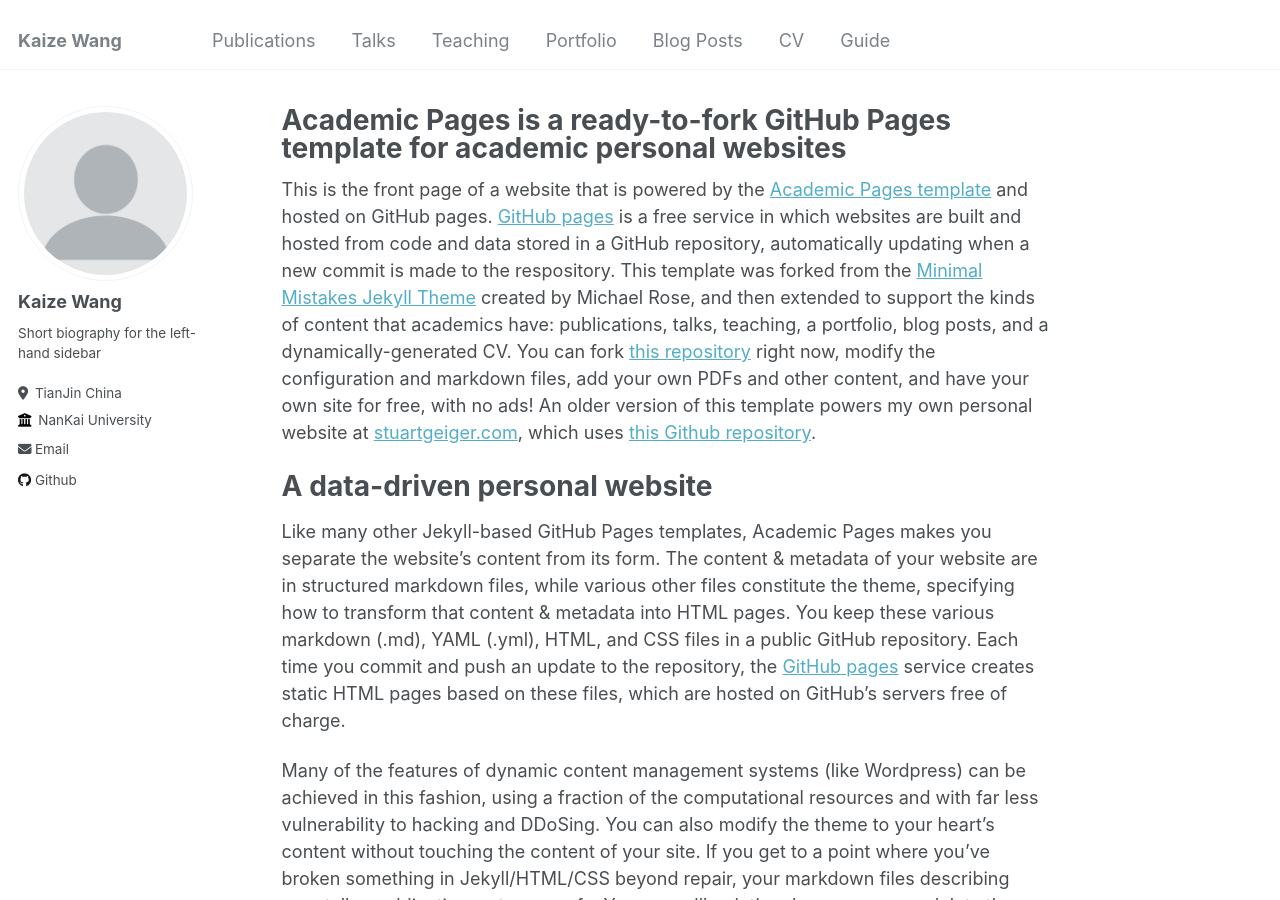
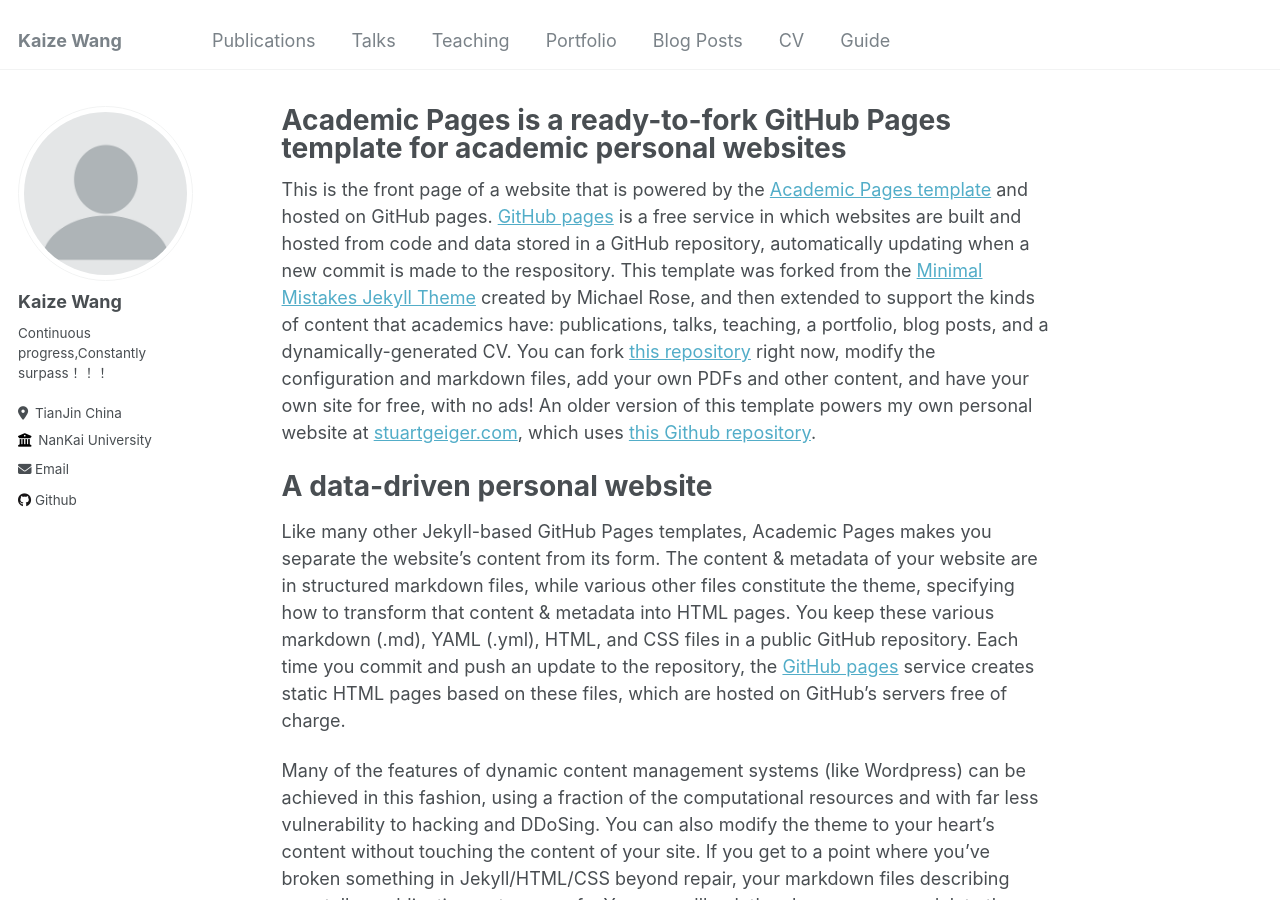
Before and after one commit to Kaiserwang127/.github.io, a Jekyll site: the page built from _pages/about.md, in a window 1280 px wide and 900 px high. Built offline with Jekyll 4.4.1, drawn with Linux system fonts in a browser that asks for light colours.

Commit message:
Update _config.yml

```diff
--- a/_config.yml
+++ b/_config.yml
@@ -24,7 +24,7 @@ author:
   avatar           : "profile.png"
   name             : "Kaize Wang"
   pronouns         : # example: "she/her"
-  bio              : "Short biography for the left-hand sidebar"
+  bio              : "Continuous progress,Constantly surpass！！！"
   location         : "TianJin China"
   employer         : "NanKai University"
   uri              : # URL
```
